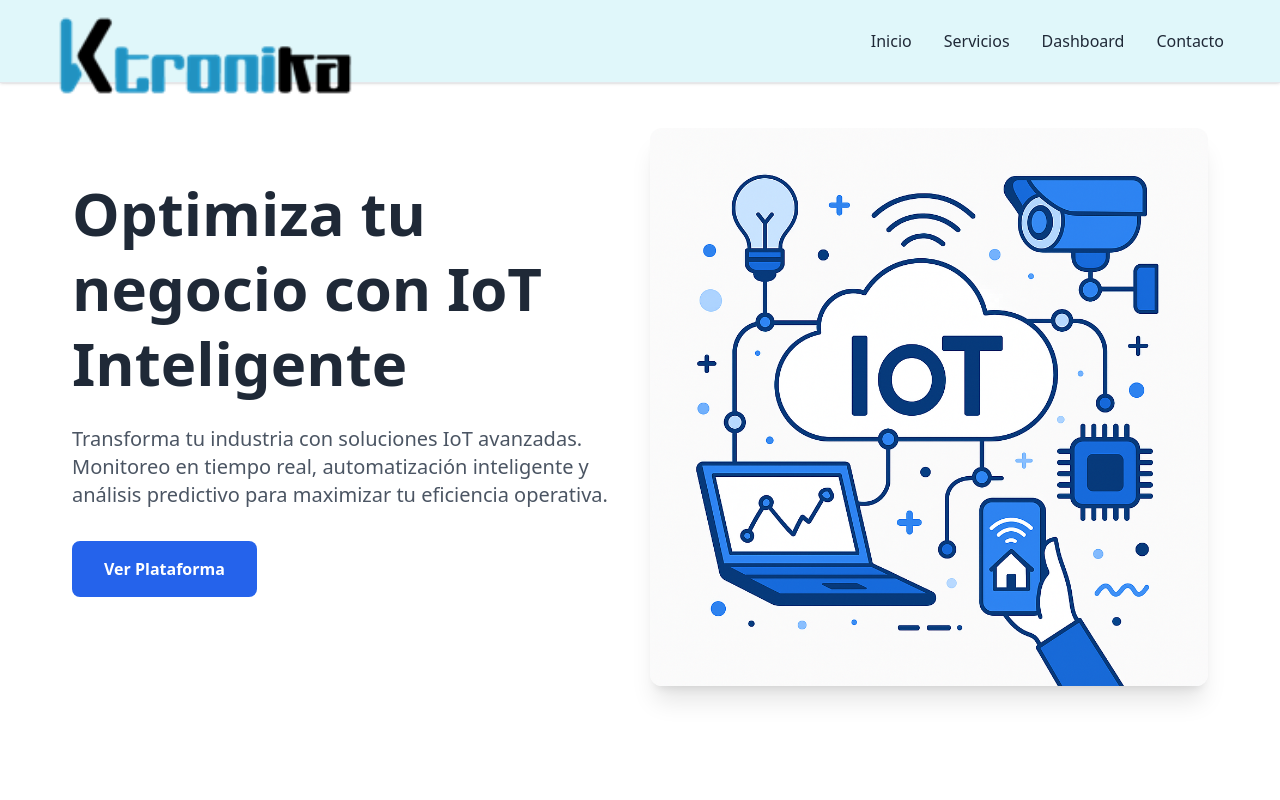
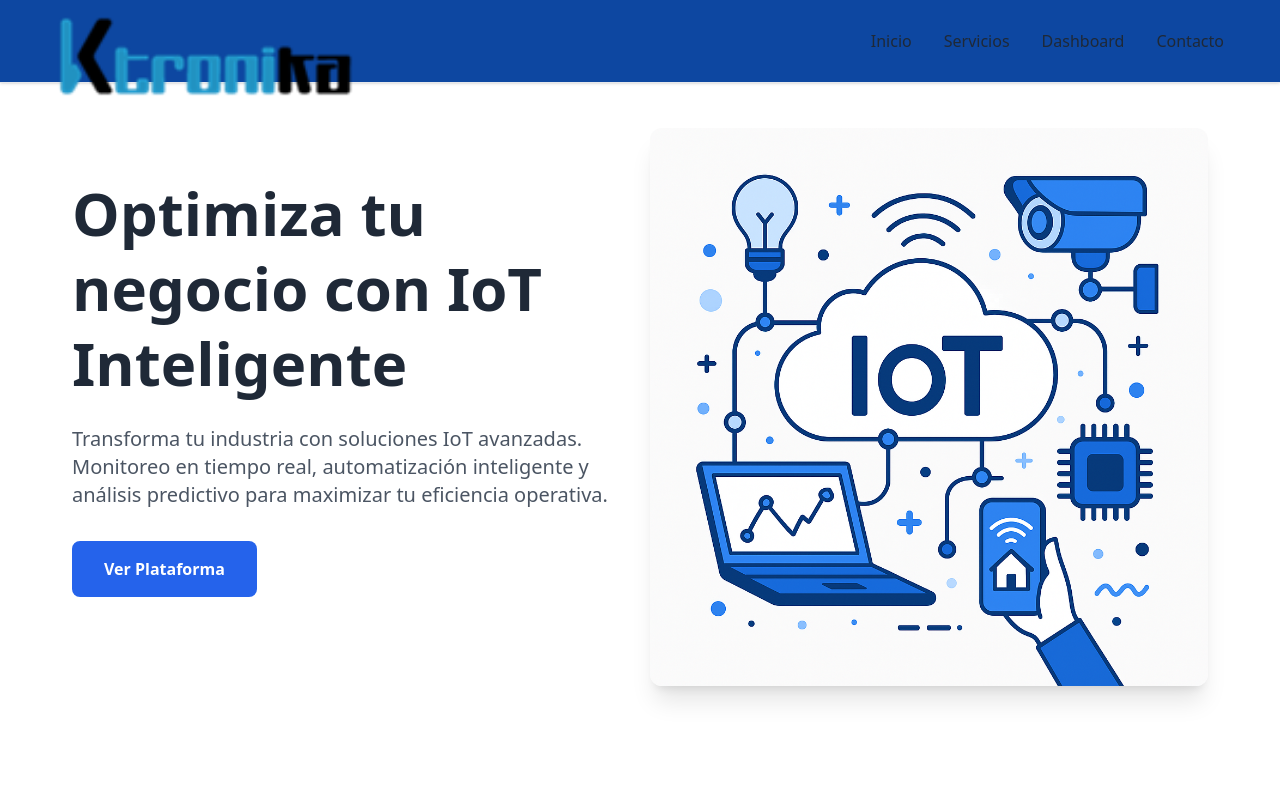
Before and after one commit to KFiloz/Page-Landing, a Next.js app: page / in a window 1280 px wide. Shown: the top 800 px of the page. Built offline with nearby package versions, Linux system fonts and the light colour scheme.

Commit message:
feat: Ajustando logo navbar part 5

```diff
--- a/src/components/Navbar.tsx
+++ b/src/components/Navbar.tsx
@@ -8,12 +8,12 @@ const Navbar: React.FC = () => {
 
   return (
     <header>
-     <nav className="fixed z-50 p-4 w-full border-b border-solid bg-[#E0F7FA] shadow">
+     <nav className="fixed z-50 p-4 w-full border-b border-solid bg-[#0D47A1] shadow text-white">
         <div className="flex justify-between items-center mx-auto max-w-[1200px] px-4 h-[50px]">
           {/* Logo con tamaño 300x120 */}
           <Link href="/" className="block w-[300px] h-[50px] relative">
             <Image
-              src="/images/Ktronika.png"
+              src="/images/Ktronika2.png"
               alt="Ktronika Logo"
               width={300}
               height={50}
```
Also changed, not shown: public/images/Ktronika.png (deleted), public/images/Ktronika2.png (added).
